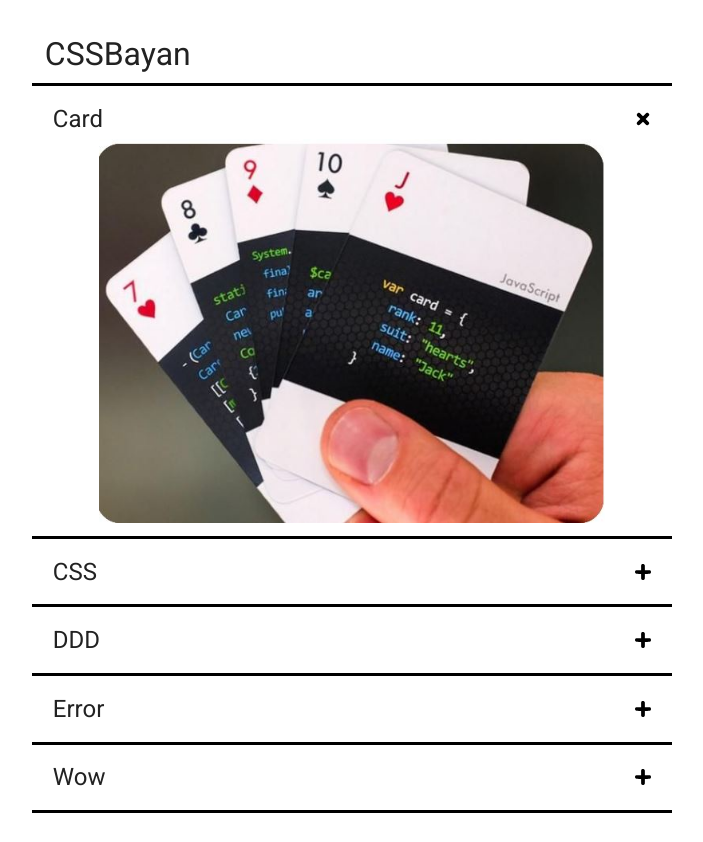
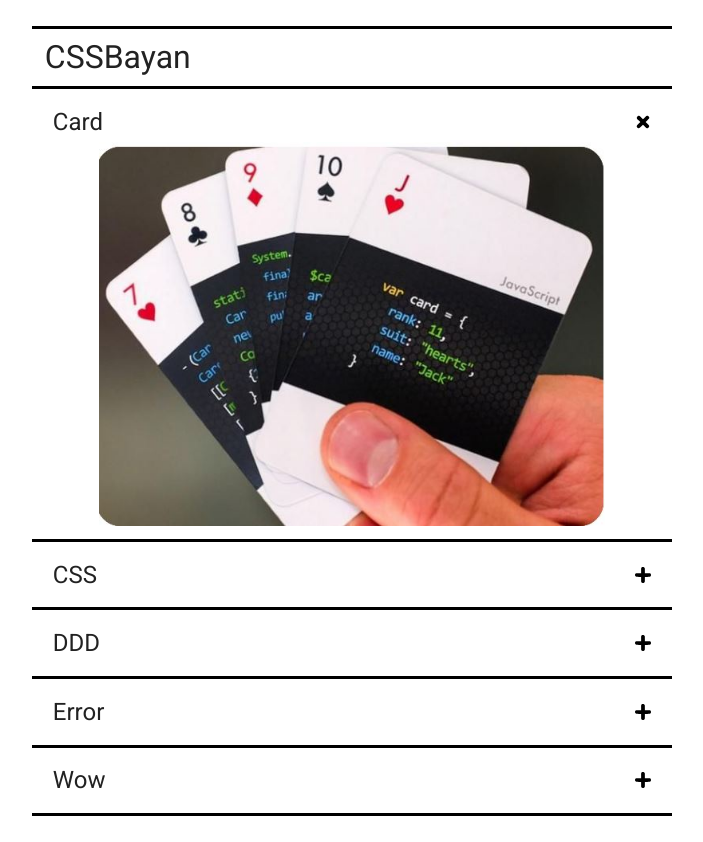
Before and after one commit to TimNurMur/cssBayan, a plain HTML site: page cssBayan/index.html in a window 1280 px wide. Shown: the whole page, without its empty margins (288-991 px from the left). Drawn offline with Linux system fonts and the light colour scheme.

Commit message:
feat: add title border

```diff
--- a/cssBayan/style.css
+++ b/cssBayan/style.css
@@ -12,6 +12,7 @@ html {
   padding: 1vw;
   font-size: 2rem;
   border-bottom: 0.2rem solid black;
+  border-top: 0.2rem solid black;
 }
 
 .accordion_item {
```
